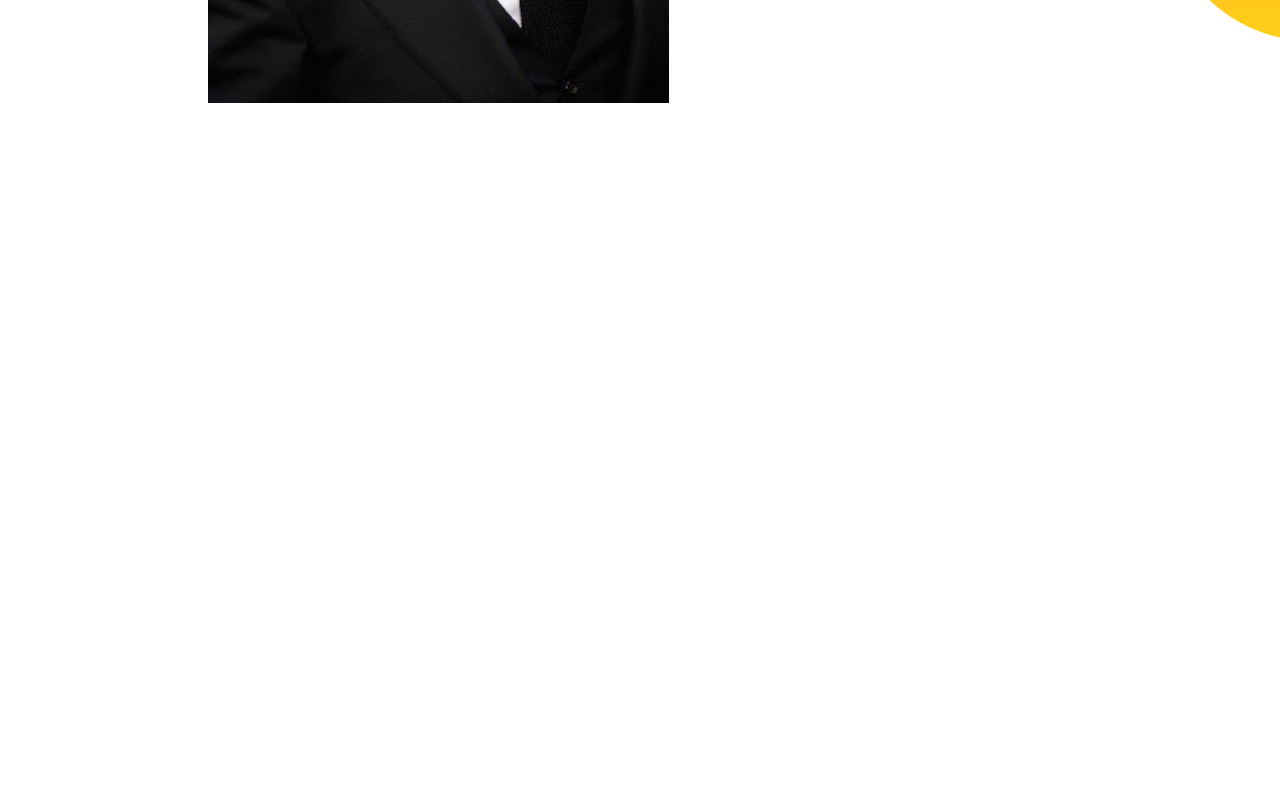
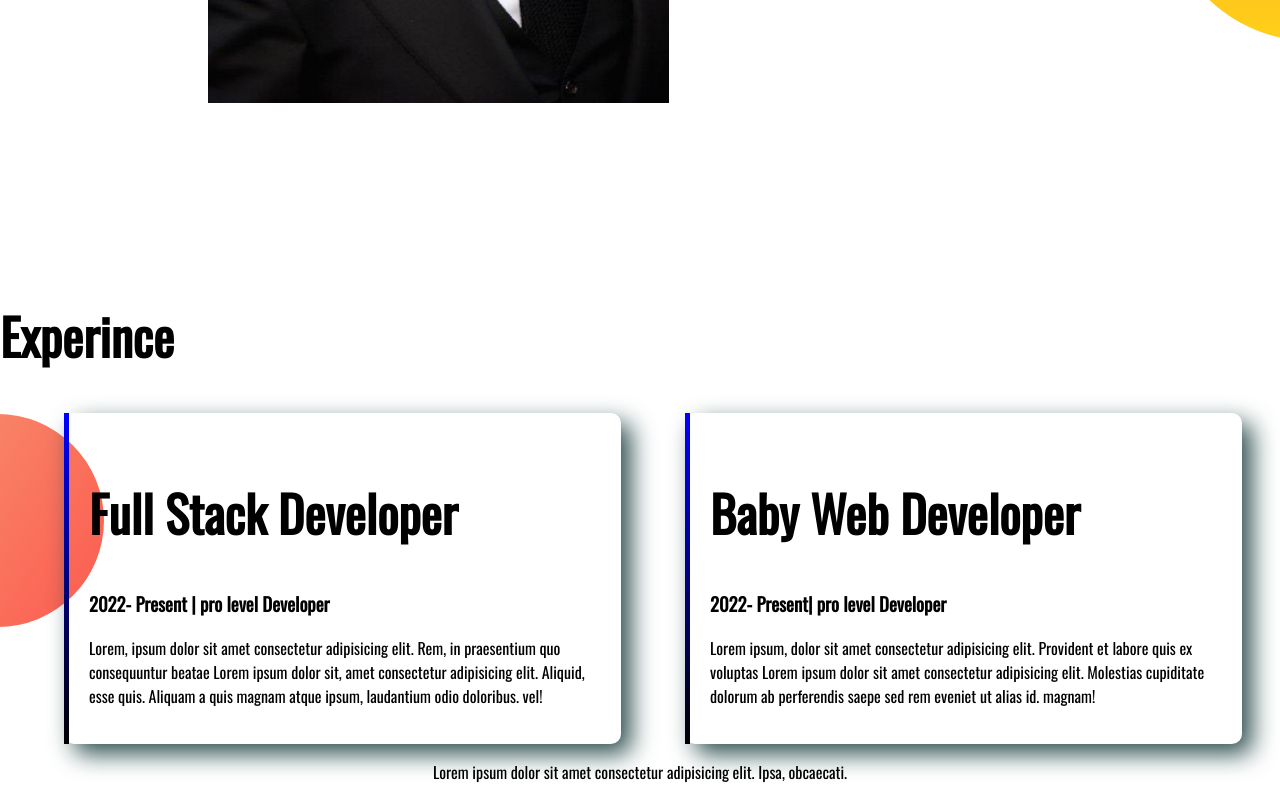
Before and after one commit to AhsanHabib07/bruce-wayne, a plain HTML site: page index.html in a window 1280 px wide. Shown: the part 1116-1916 px from the top of the page. Before the commit the page ends 1372 px from the top, so only its background shows below. Drawn offline with nearby package versions, Linux system fonts and the light colour scheme.

Commit message:
last Step

```diff
--- a/index.html
+++ b/index.html
@@ -13,7 +13,7 @@
 </head>
 
 <body>
-    <section class="Top-banner">
+    <section class="Top-banner Flexible-container">
         <div class="half-width">
             <h1>Welcome To</h1>
             <h1><span class="two">Bruce Wayne </span> World</h1>
@@ -32,7 +32,7 @@
 
     <!------ dream Big --------->
 
-    <section class="dream-big">
+    <section class="dream-big Flexible-container">
 
         <div class="half-width">
             <img src="images/bale2-removebg-preview.png" alt="">
@@ -51,6 +51,39 @@
 
     </section>
 
+    <!--      Expericne    -->
+
+    <section class="Expo">
+
+        <h1>Experince</h1>
+        <div class="Flexible-container">
+            <div id="full-stack" class="Expo-Item">
+                <h1>Full Stack Developer</h1>
+                <h3>2022- Present | pro level Developer</h3>
+                <p>Lorem, ipsum dolor sit amet consectetur adipisicing elit. Rem, in praesentium quo consequuntur beatae
+                    Lorem ipsum dolor sit, amet consectetur adipisicing elit. Aliquid, esse quis. Aliquam a quis magnam
+                    atque ipsum, laudantium odio doloribus.
+                    vel!</p>
+            </div>
+
+            <Div id="web-expo" class="Expo-Item">
+                <h1>Baby Web Developer</h1>
+                <h3>2022- Present| pro level Developer</h3>
+                <p>Lorem ipsum, dolor sit amet consectetur adipisicing elit. Provident et labore quis ex voluptas Lorem
+                    ipsum dolor sit amet consectetur adipisicing elit. Molestias cupiditate dolorum ab perferendis saepe
+                    sed rem eveniet ut alias id.
+                    magnam!
+                </p>
+            </Div>
+        </div>
+
+
+    </section>
+
+    <footer>
+        <p>Lorem ipsum dolor sit amet consectetur adipisicing elit. Ipsa, obcaecati.</p>
+    </footer>
+
 </body>
 
 </html>
--- a/style.css
+++ b/style.css
@@ -15,7 +15,7 @@ h1{
     color: blueviolet;
 }
 
-section{
+.Flexible-container{
 
     display: flex;
 }
@@ -23,6 +23,7 @@ section{
 .half-width{
     width: 50%;
     padding-left: 5%;
+
 }
 
 .half-width img{
@@ -51,3 +52,35 @@ section{
     background-repeat: no-repeat;
     background-position: right;
 }
+
+.Expo-Item{
+    box-shadow: 10px 10px 25px darkslategray;
+    border-radius: 10px;
+    width: 40%;
+    margin-left: 5%;
+    margin-right: 5%S;
+    padding: 20px;
+}
+
+.Expo{
+
+    background-image: url(images/exp-bg.png);
+    background-repeat: no-repeat;
+    background-position:left;
+}
+
+#web-expo{
+    border-left: 5px solid;
+    border-image: linear-gradient(blue,black);
+    border-image-slice: 1;
+}
+#full-stack{
+    border-left: 5px solid;
+    border-image: linear-gradient(blue,black);
+    border-image-slice: 1;
+
+}
+
+footer p{
+    text-align: center;
+}
```
